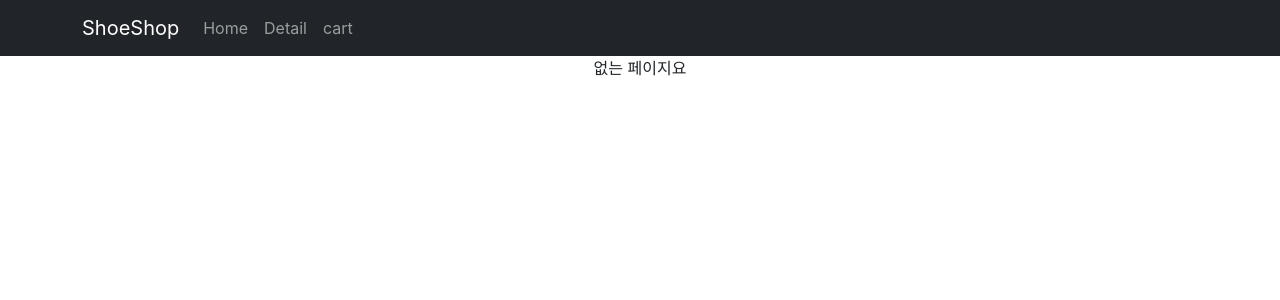
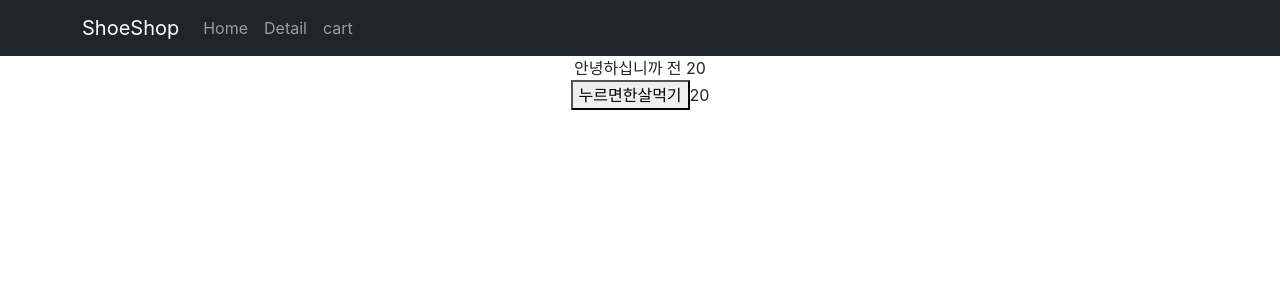
Before and after one commit to won-jae-jang/react-shop, a React (Create React App) app: page /quiz in a window 1280 px wide. Shown: the top 300 px of the page. Built offline with nearby package versions, Linux system fonts and the light colour scheme.

Commit message:
리액트 기초 문법 끝

```diff
--- a/src/App.js
+++ b/src/App.js
@@ -1,18 +1,20 @@
 import "./App.css";
 import { Container, Nav, Navbar, Row, Col } from "react-bootstrap";
+import { createContext, lazy, useEffect, useState, Suspense } from "react";
+import { Routes, Route, Link, useNavigate, Outlet } from "react-router-dom";
 
 import data from "./data";
-import Detail from "./routes/Detail";
-import Cart from "./routes/Cart";
-import axios from "axios";
-
-import { createContext, lazy, useEffect, useState } from "react";
-import { Routes, Route, Link, useNavigate, Outlet } from "react-router-dom";
+const Detail = lazy(() => import("./routes/Detail"));
+const Cart = lazy(() => import("./routes/Cart"));
+const Quiz = lazy(() => import("./routes/Quiz"));
 
 export let Context1 = createContext(); //state 보관함
 
 function App() {
   useEffect(() => {
+    if (localStorage.getItem("watched")) {
+      return;
+    }
     localStorage.setItem("watched", JSON.stringify([]));
   }, []);
 
@@ -52,14 +54,14 @@ function App() {
         </Container>
       </Navbar>
 
+      <Suspense fallback={<div>로딩중임</div>}>
         <Routes>
           <Route path="/" element={<HomepageItems shoes={shoes} />} />
           <Route
             path="/detail/:id"
             element={
-            <Context1.Provider value={{ quantity, shoes }}>
+              // Suspense 태그로 감싸면 로딩중 ui 넣기 가능
               <Detail shoes={shoes} />
-            </Context1.Provider>
             }
           />
           <Route path="*" element={<div>없는 페이지요</div>} />
@@ -68,7 +70,10 @@ function App() {
             <Route path="location" element={<div>위치정보임</div>}></Route>
           </Route>
           <Route path="/cart" element={<Cart></Cart>} />
+          <Route path="/quiz" element={<Quiz></Quiz>} />
         </Routes>
+      </Suspense>
+
       {loading === true ? <p>이미지를 불러오는 중입니다...!</p> : null}
     </div>
   );
--- a/src/routes/Cart.js
+++ b/src/routes/Cart.js
@@ -1,13 +1,14 @@
 import Table from "react-bootstrap/Table";
 import { useDispatch, useSelector } from "react-redux";
 import { increaseQuantity, deleteShoes } from "../store/cartSlice";
+import { memo, useMemo, useState } from "react";
 
 function Cart() {
   // (state) => state.stock 는 .. => {return state.stock} 과 동일
   let carts = useSelector((state) => state.carts); //redux 가져와줌
   let state = useSelector((state) => state);
   let dispatch = useDispatch(); //store.js 에 요청을 보내는 함수
-  console.log(carts);
+  let [count, setCount] = useState(0);
 
   return (
     <div>
--- a/src/routes/Detail.js
+++ b/src/routes/Detail.js
@@ -19,7 +19,7 @@ function Detail(props) {
           (Number(id) + 1) +
           ".jpg"
         }
-        width="80%"
+        width="40%"
         alt=""
       />
       <hr />
@@ -80,7 +80,6 @@ function Detail(props) {
 
 function TabContent({ tab }) {
   let [fade, setFade] = useState("");
-  let { quantity, shoes } = useContext(Context1);
 
   useEffect(() => {
     setTimeout(() => {
@@ -94,7 +93,7 @@ function TabContent({ tab }) {
 
   return (
     <div className={`start ${fade}`}>
-      {[<div>{quantity}</div>, <div>내용1</div>, <div>내용2</div>][tab]}
+      {[<div>내용0</div>, <div>내용1</div>, <div>내용2</div>][tab]}
     </div>
   );
 }
--- /dev/null
+++ b/src/routes/Quiz.js
@@ -0,0 +1,30 @@
+import { useEffect, useState } from "react";
+
+function Quiz() {
+  let [count, setCount] = useState(0);
+  let [age, setAge] = useState(20);
+
+  useEffect(() => {
+    console.log("useEffect");
+    if ((count != 0) & (count < 3)) {
+      setAge(age + 1);
+    }
+  }, [count]);
+
+  return (
+    <div>
+      <div>안녕하십니까 전 {age}</div>
+      <button
+        onClick={() => {
+          setCount(count + 1);
+        }}
+      >
+        누르면한살먹기
+      </button>
+
+      {age}
+    </div>
+  );
+}
+
+export default Quiz;
```
Lines whose indentation alone changed are shown as unchanged.
